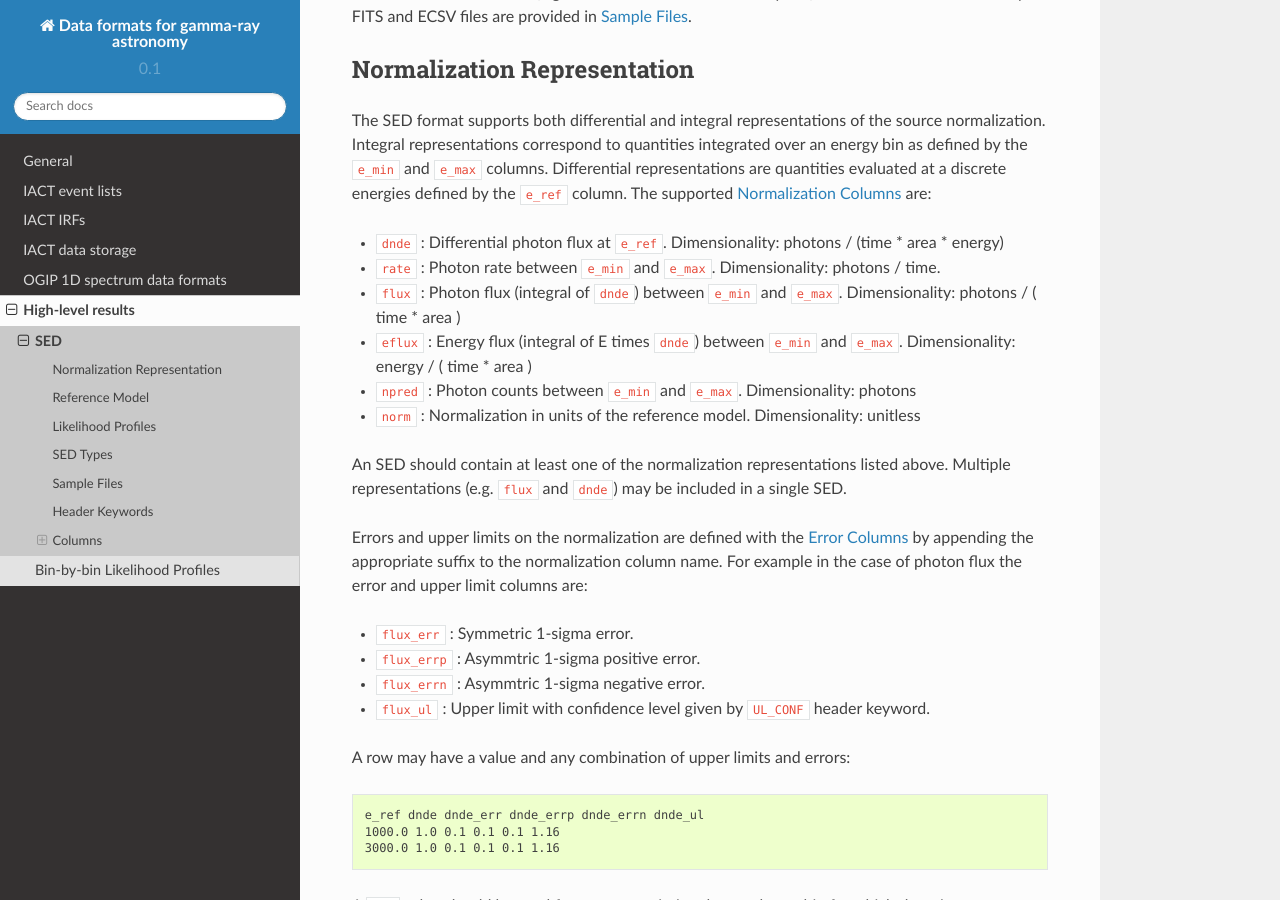
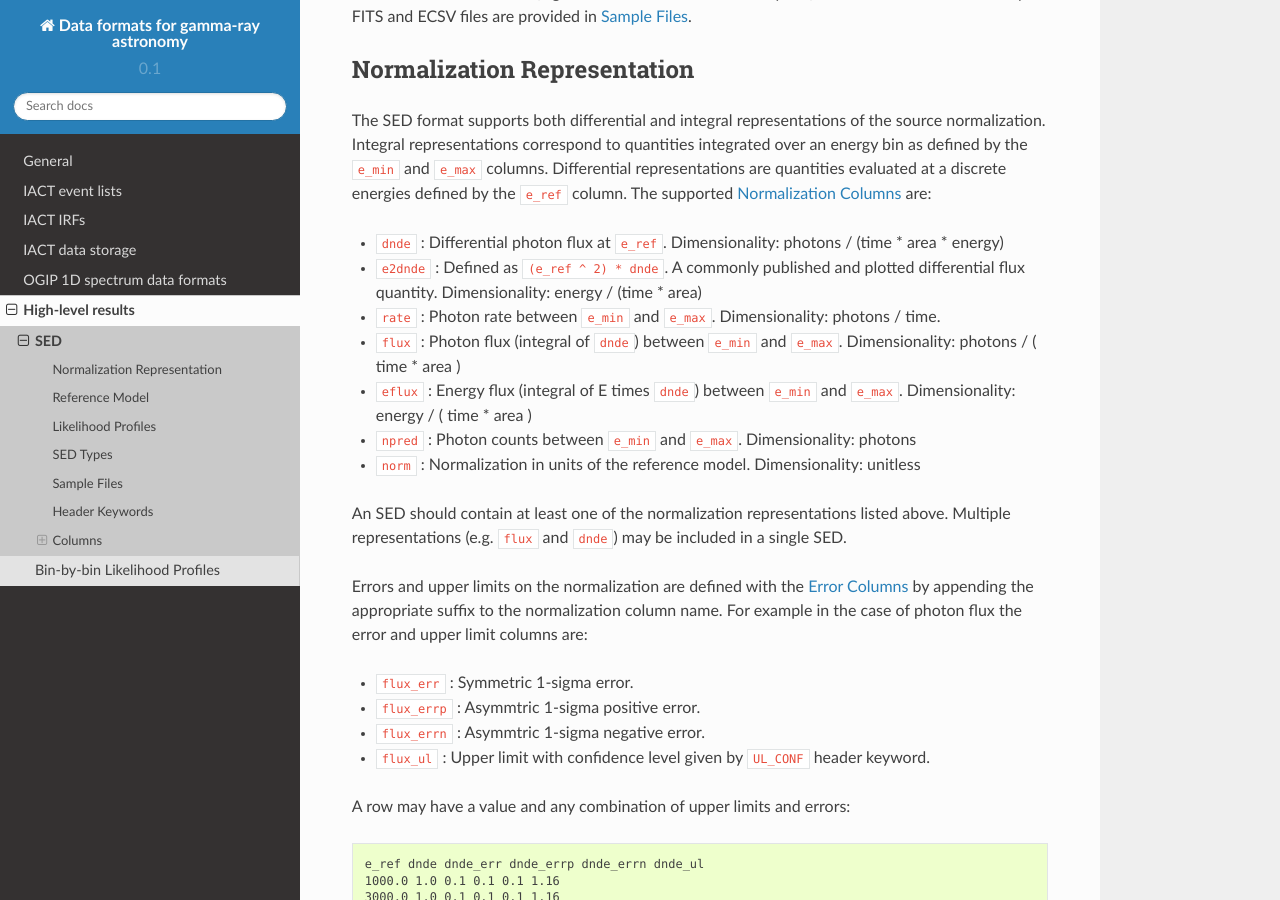
Before and after one commit to open-gamma-ray-astro/gamma-astro-data-formats, a Sphinx documentation site: the page built from source/results/flux_points/index.rst, in a window 1280 px wide and 900 px high, scrolled down 707 px. Built offline with Sphinx 7.4.7 and the Read the Docs theme 2.0.0, drawn with Linux system fonts in a browser that asks for light colours; some of the changed text lies outside the part shown.

Commit message:
Add e2dnde to SED spec

```diff
--- a/source/results/flux_points/index.rst
+++ b/source/results/flux_points/index.rst
@@ -50,10 +50,13 @@ and ``e_max`` columns.  Differential representations are quantities
 evaluated at a discrete energies defined by the ``e_ref`` column.  The
 supported :ref:`norm_columns` are:
 
-* ``dnde`` : Differential photon flux at ``e_ref``. Dimensionality:
-  photons / (time * area * energy)
-* ``rate`` : Photon rate between ``e_min`` and ``e_max``. Dimensionality:
-  photons / time.
+* ``dnde`` : Differential photon flux at ``e_ref``.
+  Dimensionality: photons / (time * area * energy)
+* ``e2dnde`` : Defined as ``(e_ref ^ 2) * dnde``.
+  A commonly published and plotted differential flux quantity.
+  Dimensionality: energy / (time * area)
+* ``rate`` : Photon rate between ``e_min`` and ``e_max``.
+  Dimensionality: photons / time.
 * ``flux`` : Photon flux (integral of ``dnde``) between ``e_min`` and
   ``e_max``. Dimensionality: photons / ( time * area )
 * ``eflux`` : Energy flux (integral of E times ``dnde``) between
@@ -153,6 +156,7 @@ columns that must be present in the SED.  The SED types and their
 required columns are given in the following list:
 
 * ``dnde``: ``e_ref``, ``dnde``
+* ``e2dnde``: ``e_ref``, ``e2dnde``
 * ``flux``: ``e_min``, ``e_max``, ``flux``
 * ``eflux``: ``e_min``, ``e_max``, ``eflux``
 * ``likelihood``: See :ref:`likelihood_sed`.
@@ -219,6 +223,10 @@ Normalization Columns
     * Dimension: nebins
     * ucd : ``phot.flux.density``
     * Measured differential photon flux at ``e_ref``.
+* ``e2dnde`` -- ndim: 1, unit: MeV / (cm2 s)
+    * Dimension: nebins
+    * ucd : ``phot.flux.density``
+    * Measured differential photon flux at ``e_ref``, multiplied with ``e_ref ^ 2``.
 * ``flux`` -- ndim: 1, unit: ph / (cm2 s)
     * Dimension: nebins
     * ucd : ``phot.count``
```
